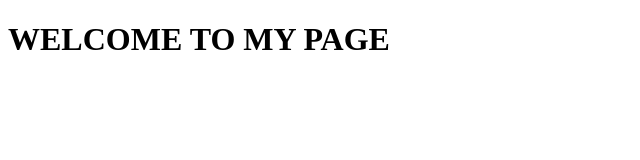
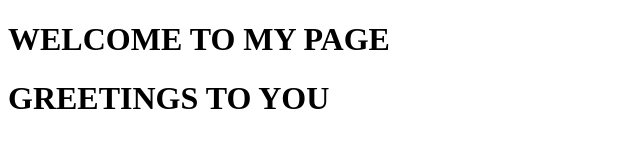
Before and after one commit to royalteegee/welcome-app, a plain HTML site: page index.html in a window 1280 px wide. Shown: the whole page, without its empty margins (0-640 px from the left). Drawn offline with Linux system fonts and the light colour scheme.

Commit message:
add a second h1 tag

```diff
--- a/index.html
+++ b/index.html
@@ -7,5 +7,6 @@
 </head>
 <body>
     <h1>WELCOME TO MY PAGE</h1>
+    <h1>GREETINGS TO YOU</h1>
 </body>
 </html>
```
